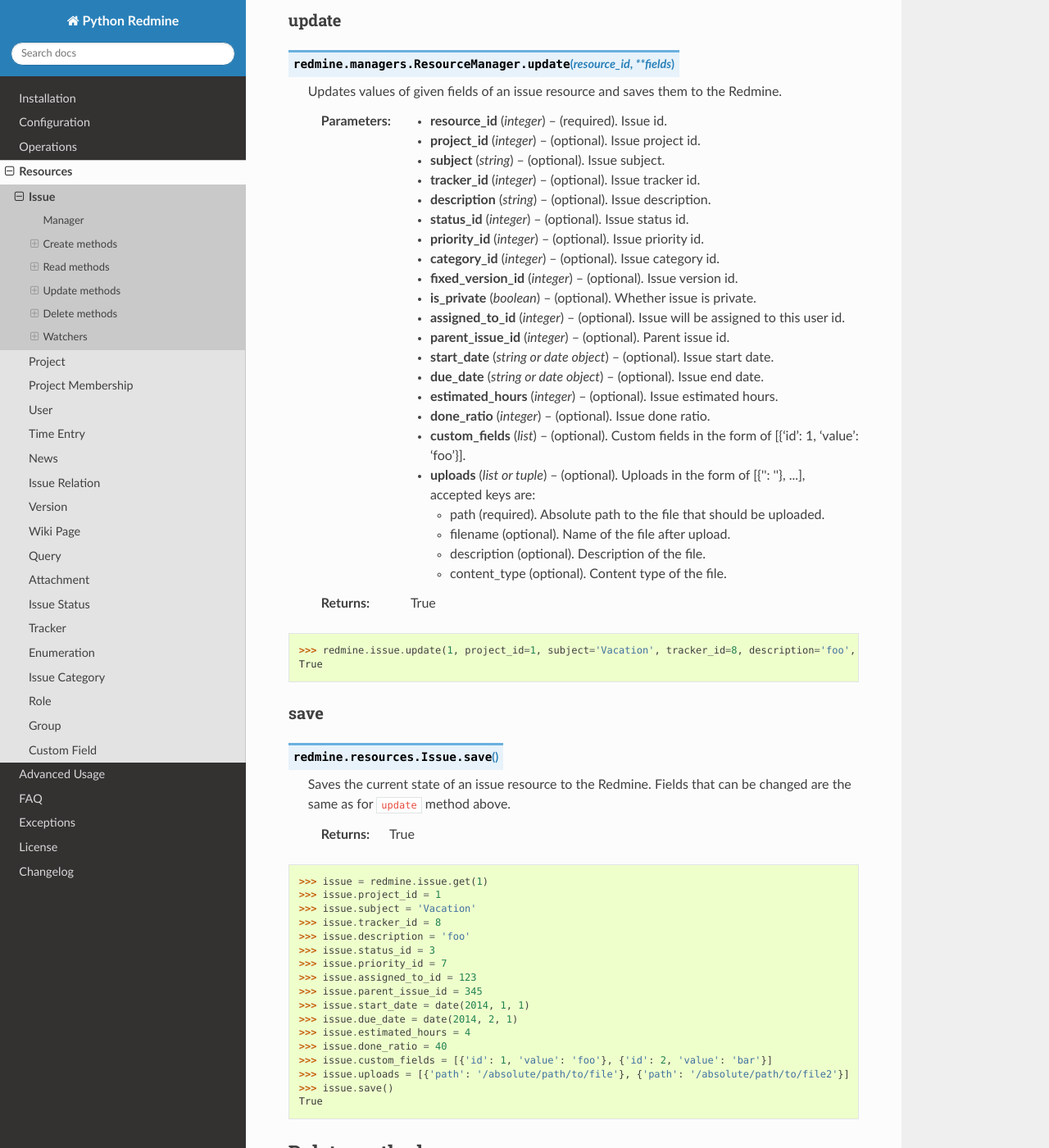
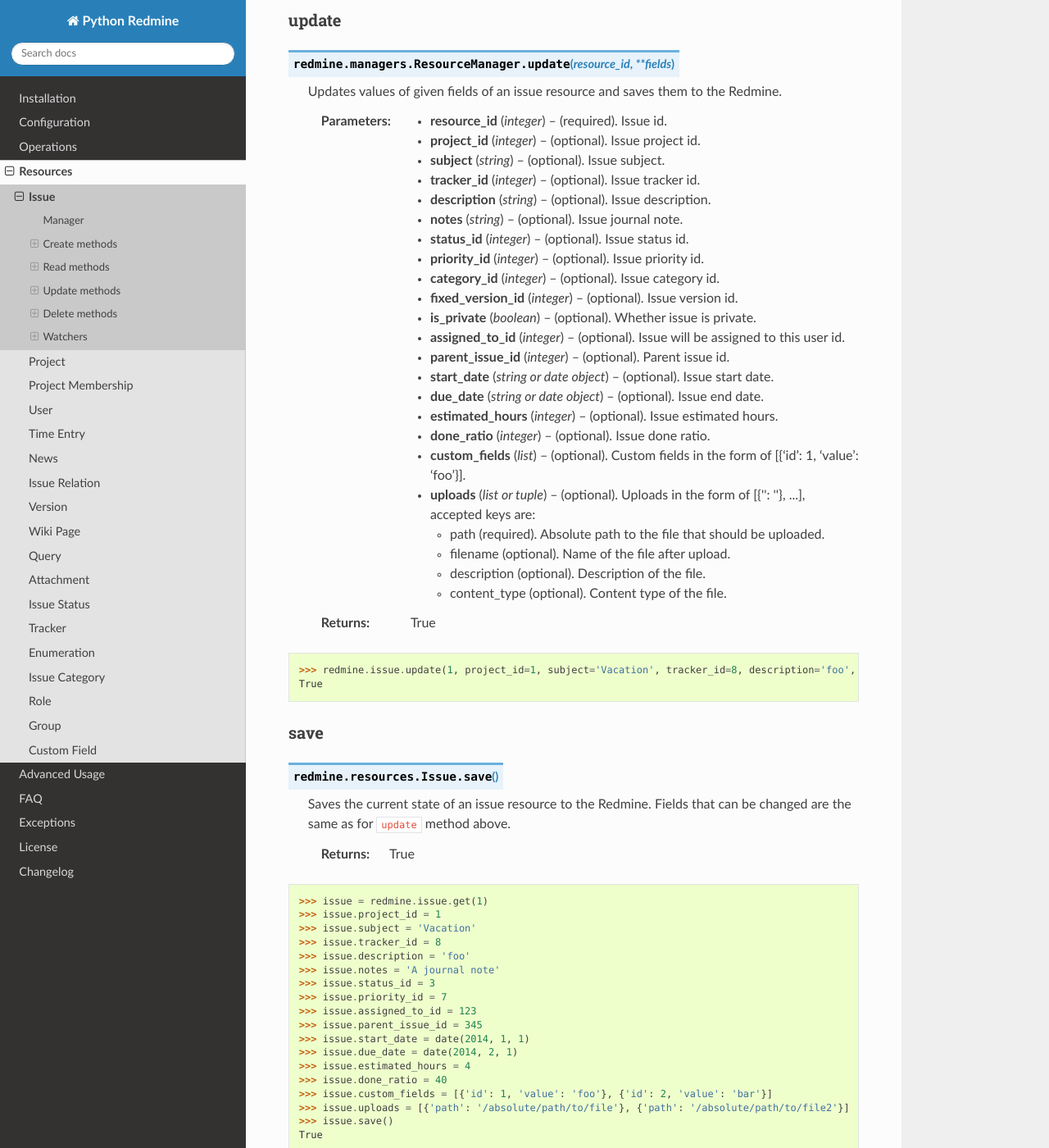
Before and after one commit to maxtepkeev/python-redmine, a Sphinx documentation site: the page built from docs/resources/issue.rst, in a window 1280 px wide and 1400 px high, scrolled down 4630 px. Shown: the whole window at 82% size. Built offline with Sphinx 7.4.7 and the Read the Docs theme 2.0.0, drawn with Linux system fonts in a browser that asks for light colours.

Commit message:
issue #40 [ci skip]

```diff
--- a/docs/resources/issue.rst
+++ b/docs/resources/issue.rst
@@ -254,6 +254,7 @@
     :param string subject: (optional). Issue subject.
     :param integer tracker_id: (optional). Issue tracker id.
     :param string description: (optional). Issue description.
+    :param string notes: (optional). Issue journal note.
     :param integer status_id: (optional). Issue status id.
     :param integer priority_id: (optional). Issue priority id.
     :param integer category_id: (optional). Issue category id.
@@ -283,7 +284,7 @@
 
 .. code-block:: python
 
-    >>> redmine.issue.update(1, project_id=1, subject='Vacation', tracker_id=8, description='foo', status_id=3, priority_id=7, assigned_to_id=123, parent_issue_id=345, start_date='2014-01-01', due_date='2014-02-01', estimated_hours=4, done_ratio=40, custom_fields=[{'id': 1, 'value': 'foo'}, {'id': 2, 'value': 'bar'}], uploads=[{'path': '/absolute/path/to/file'}, {'path': '/absolute/path/to/file2'}])
+    >>> redmine.issue.update(1, project_id=1, subject='Vacation', tracker_id=8, description='foo', notes='A journal note', status_id=3, priority_id=7, assigned_to_id=123, parent_issue_id=345, start_date='2014-01-01', due_date='2014-02-01', estimated_hours=4, done_ratio=40, custom_fields=[{'id': 1, 'value': 'foo'}, {'id': 2, 'value': 'bar'}], uploads=[{'path': '/absolute/path/to/file'}, {'path': '/absolute/path/to/file2'}])
     True
 
 save
@@ -305,6 +306,7 @@
     >>> issue.subject = 'Vacation'
     >>> issue.tracker_id = 8
     >>> issue.description = 'foo'
+    >>> issue.notes = 'A journal note'
     >>> issue.status_id = 3
     >>> issue.priority_id = 7
     >>> issue.assigned_to_id = 123
```
